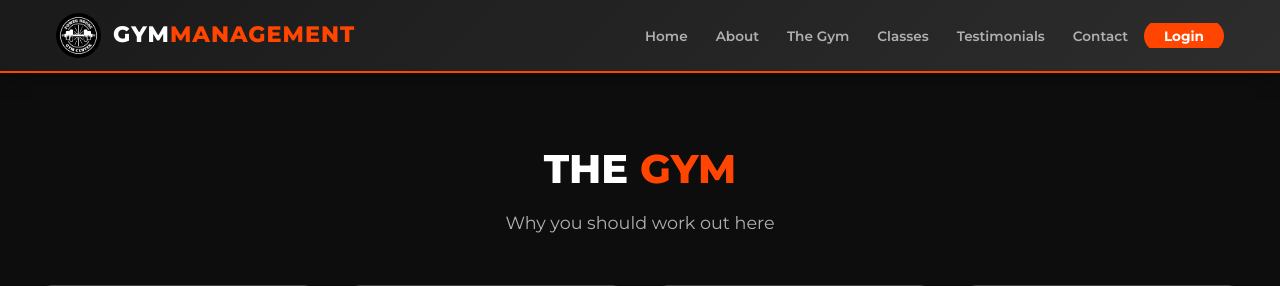
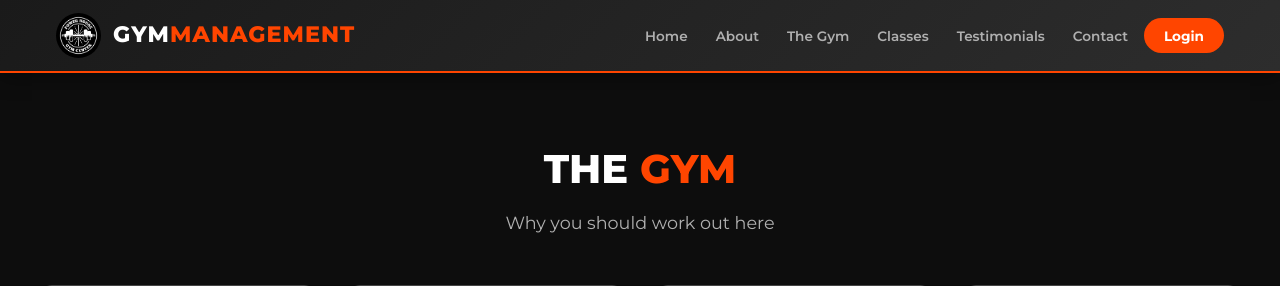
Before and after one commit to shivamchoudhary0110/Gym_Management_system, a Django app: page /gym/ in a window 1280 px wide. Shown: the top 286 px of the page. Run offline with Django 3.2, Linux system fonts and the light colour scheme.

Commit message:
Fix navbar login button clipping and add favicon

```diff
--- a/gym/static/css/gym-theme.css
+++ b/gym/static/css/gym-theme.css
@@ -106,7 +106,7 @@ a:hover {
     gap: 0.25rem;
     align-items: center;
     flex-wrap: nowrap;
-    overflow: hidden;
+    overflow: visible;
 }
 
 .gym-nav-links a {
@@ -128,9 +128,10 @@ a:hover {
 .gym-nav-links .btn-primary-gym {
     background: var(--primary);
     color: var(--text-primary) !important;
-    padding: 0.5rem 1.25rem;
+    padding: 0.6rem 1.25rem;
     border-radius: 50px;
     font-weight: 700;
+    line-height: 1.2;
 }
 
 .gym-nav-links .btn-primary-gym:hover {
--- a/gym/templates/base.html
+++ b/gym/templates/base.html
@@ -5,6 +5,7 @@
     <meta charset="UTF-8">
     <meta name="viewport" content="width=device-width, initial-scale=1.0">
     <title>Gym Management System</title>
+    <link rel="icon" type="image/x-icon" href="{% static 'images/favicon.ico' %}">
     <link href="https://fonts.googleapis.com/css?family=Montserrat:400,600,700,800,900&display=swap" rel="stylesheet">
     <link rel="stylesheet" href="https://cdnjs.cloudflare.com/ajax/libs/font-awesome/5.15.4/css/all.min.css">
     <link rel="stylesheet" href="{% static 'css/gym-theme.css' %}">
```
Also changed, not shown: gym/static/images/favicon.ico (added).
